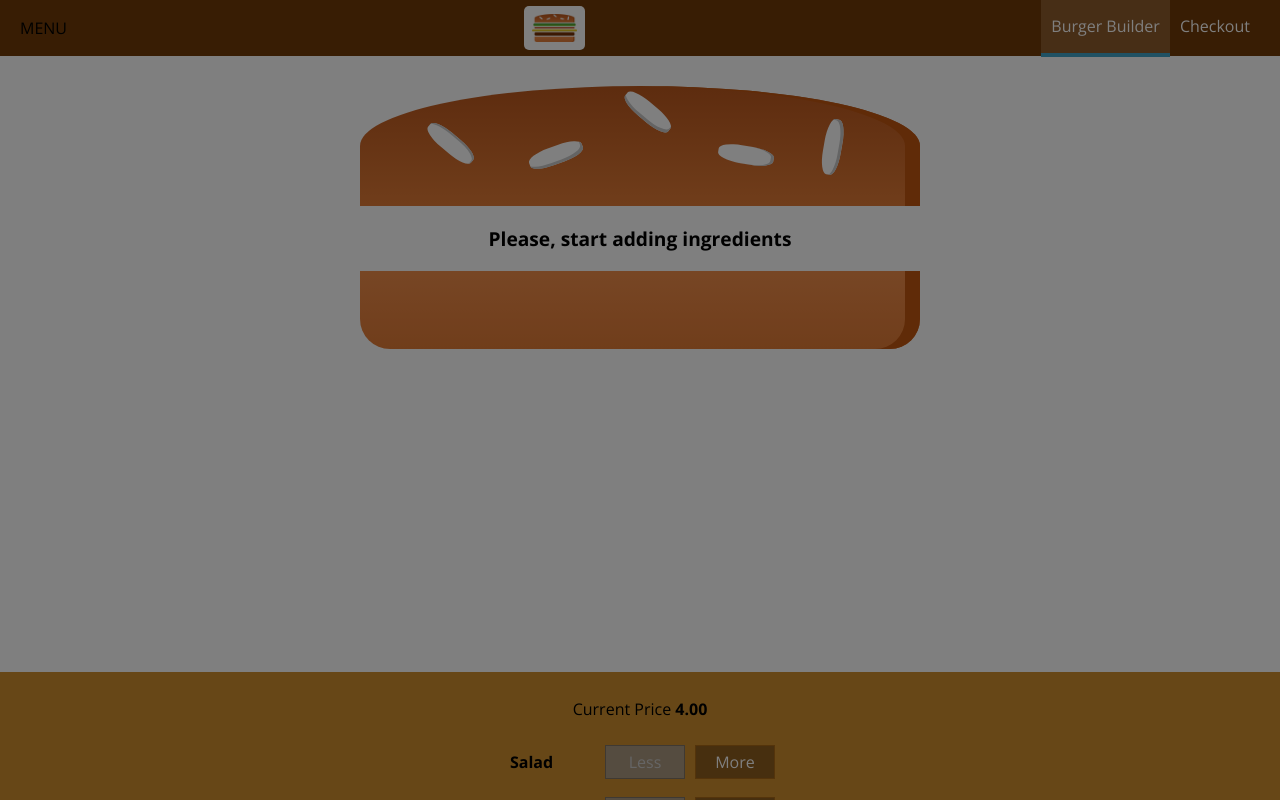
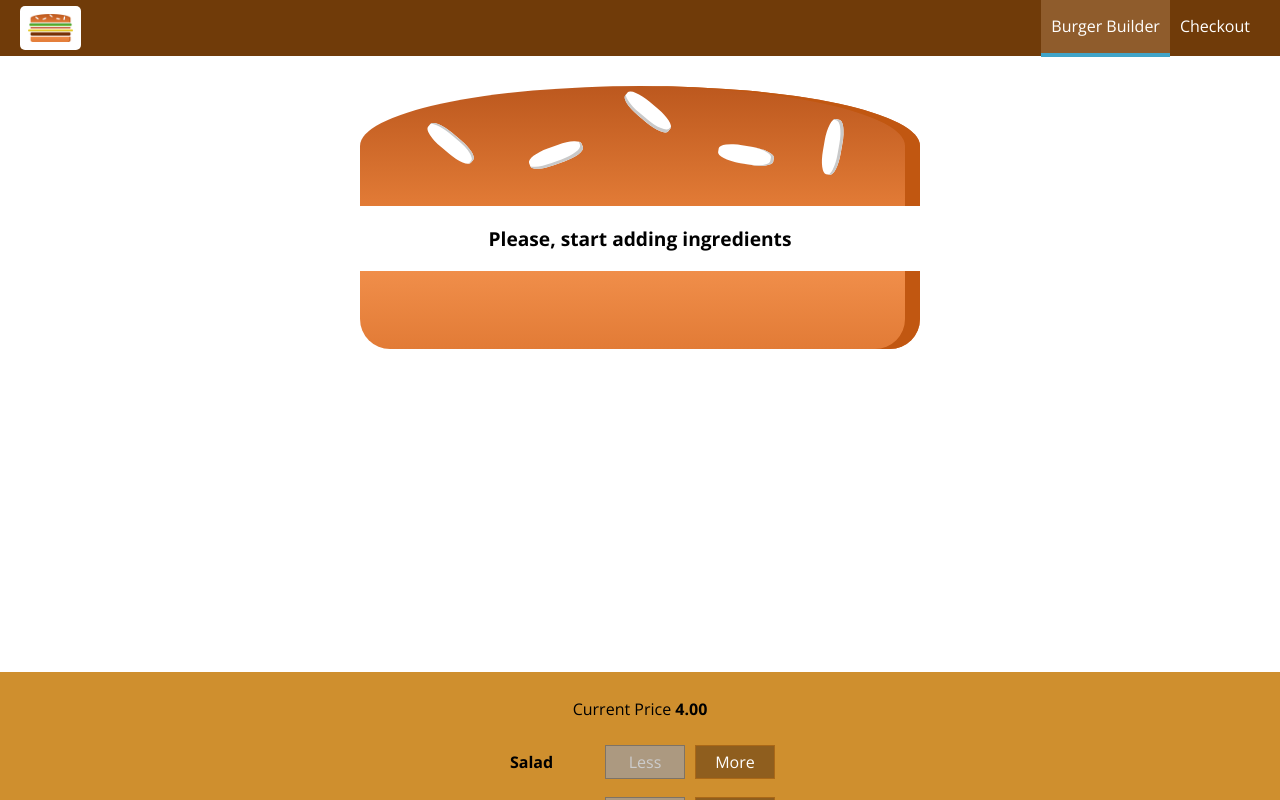
Before and after one commit to AndreiEgorov/my-sandwich-app, a React (Create React App) app: page / in a window 1280 px wide. Shown: the top 800 px of the page. Built offline with nearby package versions, Linux system fonts and the light colour scheme.

Commit message:
make side drawer work

```diff
--- a/src/components/Layout/Layout.js
+++ b/src/components/Layout/Layout.js
@@ -4,19 +4,25 @@ import Toolbar from "../Navigation/Toolbar/Toolbar";
 import SideDrawer from "../Navigation/SideDrawer/SideDrawer";
 
 class Layout extends Component {
-  state={
-    showSideDrawer: true
-  }
-  sideDrawerClosedHandler = () => {
-    this.setState({
-      showSideDrawer: false
-    })
-  }
+  state = {
+    showSideDrawer: false
+  };
+  sideDrawerToggleHandler = () => {
+    this.setState(prevState => {
+      return {
+        showSideDrawer: !prevState.showSideDrawer
+      };
+    });
+  };
+
   render() {
     return (
       <React.Fragment>
-        <Toolbar />
-        <SideDrawer open={this.state.showSideDrawer} closed={this.sideDrawerClosedHandler}/>
+        <Toolbar drawerToggleCliked={this.sideDrawerToggleHandler} />
+        <SideDrawer
+          open={this.state.showSideDrawer}
+          closed={this.sideDrawerToggleHandler}
+        />
         <main className={classes.Content}>{this.props.children}</main>
       </React.Fragment>
     );
--- /dev/null
+++ b/src/components/Navigation/SideDrawer/DrawerToggle/DrawerToggle.js
@@ -0,0 +1,15 @@
+import React from "react";
+import classes from "./DrawerToggle.module.css"
+
+
+const DrawerToggle = props => {
+  return (
+    <div className={classes.DrawerToggle} onClick={props.clicked}>
+      <div />
+      <div />
+      <div />
+    </div>
+  );
+};
+
+export default DrawerToggle;
--- /dev/null
+++ b/src/components/Navigation/SideDrawer/DrawerToggle/DrawerToggle.module.css
@@ -0,0 +1,23 @@
+.DrawerToggle {
+    width: 40px;
+    height: 100%;
+    display: flex;
+    flex-flow: column;
+    justify-content: space-around;
+    align-items: center;
+    padding: 10px 0;
+    box-sizing: border-box;
+    cursor: pointer;
+}
+
+.DrawerToggle div {
+    width: 90%;
+    height: 3px;
+    background-color: white;
+}
+
+@media (min-width: 500px) {
+    .DrawerToggle {
+        display: none;
+    }
+}
--- a/src/components/Navigation/Toolbar/Toolbar.js
+++ b/src/components/Navigation/Toolbar/Toolbar.js
@@ -2,10 +2,12 @@ import React from "react";
 import classes from "./Toolbar.module.css";
 import Logo from "../../Logo/Logo";
 import NavigationItems from "../NavigationItems/NavigationItems";
-const Toolbar = () => {
+import DrawerToggle from "../SideDrawer/DrawerToggle/DrawerToggle"
+const Toolbar = (props) => {
   return (
     <header className={classes.Toolbar}>
-      <div>MENU</div>
+    <DrawerToggle clicked={props.drawerToggleCliked}/>
+
       <div className={classes.Logo}>
         <Logo />
       </div>
```
